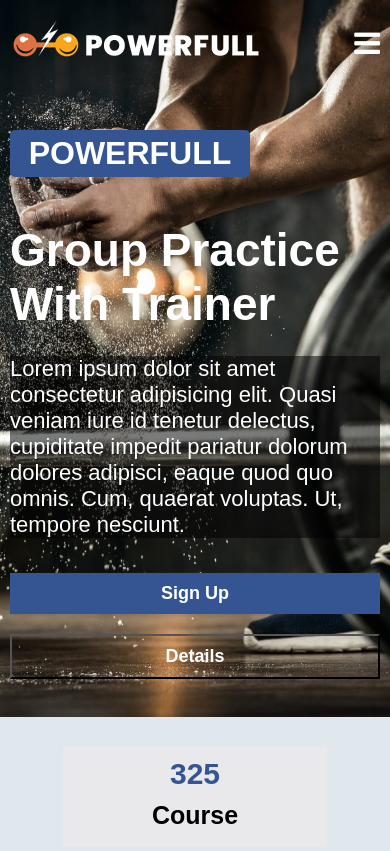
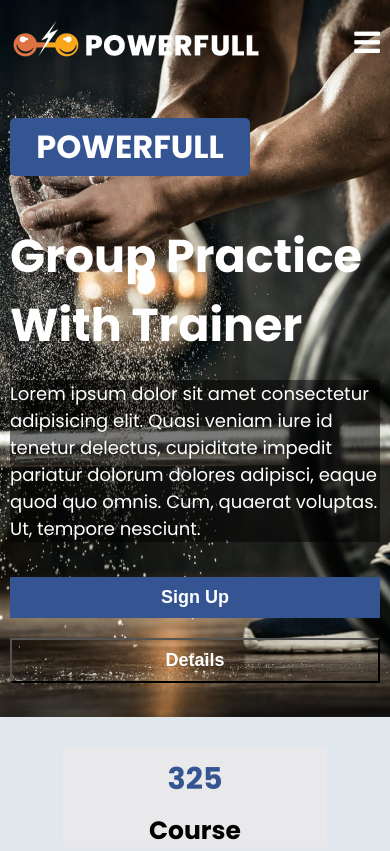
Before and after one commit to oguzhanaras/sport-center, a plain HTML site: page index.html in a window 390 px wide. Shown: the top 851 px of the page. Drawn offline with Linux system fonts and the light colour scheme.

Commit message:
update css
font and transition fixed

```diff
--- a/css/common.css
+++ b/css/common.css
@@ -18,7 +18,7 @@
 body{
     color: var(--text-color-1);
     background-color: var(--backgorund-color-1);
-    font-family: Arial, Helvetica, sans-serif;
+    font-family: "Poppins", sans-serif;
 }
 
 .content-blue {
--- a/css/sections/head.css
+++ b/css/sections/head.css
@@ -10,7 +10,7 @@
     position: fixed;
     width: 100%;
     z-index: 10;
-    transition: all 0.3s;
+    transition: all 0.2s;
 }
 
 #navigation .container {
@@ -149,20 +149,20 @@
 
     #header-body h1 {
         font-size: 32px;
-        margin-top: 35%;
+        margin-top: 32%;
         width: 240px;
     }
 
     #header-body h2 {
-        margin-top: 55px;
+        margin-top: 45px;
         font-size: 50px;
         font-weight: 900;
         width: 100%;
     }
 
     #header-body p {
-        margin-top: 25px;
-        font-size: 22px;
+        margin-top: 20px;
+        font-size: 18px;
         background-color: #00000083;
     }
 
--- a/css/sections/our-classes.css
+++ b/css/sections/our-classes.css
@@ -205,7 +205,7 @@
 
 @media only screen and (max-width: 600px) {
     #btn-group {
-        gap: 20px;
+        gap: 60px;
     }
 
     #our-class-content {
--- a/index.html
+++ b/index.html
@@ -4,6 +4,7 @@
 <head>
     <meta charset="UTF-8">
     <meta name="viewport" content="width=device-width, initial-scale=1.0">
+    <link href="https://fonts.googleapis.com/css2?family=Poppins:wght@400;700&display=swap" rel="stylesheet">
     <link rel="stylesheet" href="https://cdnjs.cloudflare.com/ajax/libs/font-awesome/4.7.0/css/font-awesome.min.css">
     <link rel="stylesheet" href="./css/main.css">
     <title>Powerfull</title>
```
